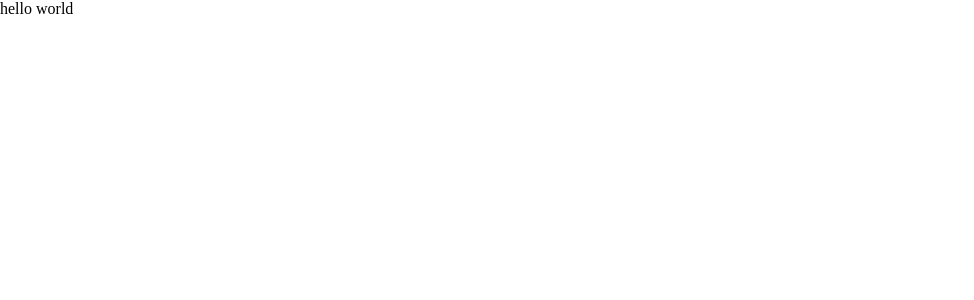
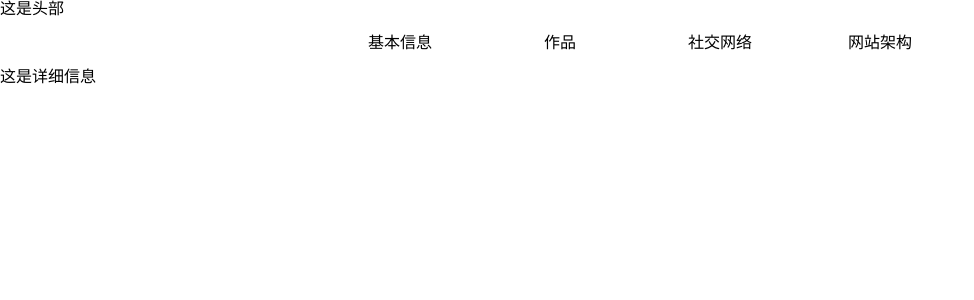
Before and after one commit to lzx2005/lzx2005Vue, a Vue app: page / in a window 1280 px wide. Shown: the top 300 px of the page, without its empty margins (0-974 px from the left). Built offline with nearby package versions, Linux system fonts and the light colour scheme.

Commit message:
编辑导航栏样式

```diff
--- a/package.json
+++ b/package.json
@@ -28,6 +28,8 @@
     "chalk": "^2.0.1",
     "copy-webpack-plugin": "^4.0.1",
     "css-loader": "^0.28.0",
+    "stylus": "^0.54.5",
+    "stylus-loader": "^2.5.1",
     "eslint": "^4.15.0",
     "eslint-config-standard": "^10.2.1",
     "eslint-friendly-formatter": "^3.0.0",
--- a/src/App.vue
+++ b/src/App.vue
@@ -1,11 +1,34 @@
 <template>
   <div id="app">
-    hello world
+    <v-header></v-header>
+    <div class="nav">
+      <div class="nav-item">基本信息</div>
+      <div class="nav-item">作品</div>
+      <div class="nav-item">社交网络</div>
+      <div class="nav-item">网站架构</div>
+    </div>
+    <div class="content">这是详细信息</div>
   </div>
 </template>
 
-<script>
+<script type="text/ecmascript-6">
+  import header from './components/header/header';
+  export default {
+    components: {
+      'v-header': header
+    }
+  };
 </script>
 
-<style>
+<style lang="stylus" rel="stylesheet/stylus">
+  #app
+    .nav
+      display flex
+      height 50px
+      line-height 50px
+      width 50%
+      margin 0px auto
+      .nav-item
+        flex 1
+        text-align center
 </style>
--- /dev/null
+++ b/src/components/header/header.vue
@@ -0,0 +1,13 @@
+<template>
+  <div>这是头部</div>
+</template>
+
+<script type="text/ecmascript-6">
+    export default {
+        name: 'header'
+    };
+</script>
+
+<style lang="stylus" rel="stylesheet/stylus">
+
+</style>
```
Also changed, not shown: .eslintrc.js.
